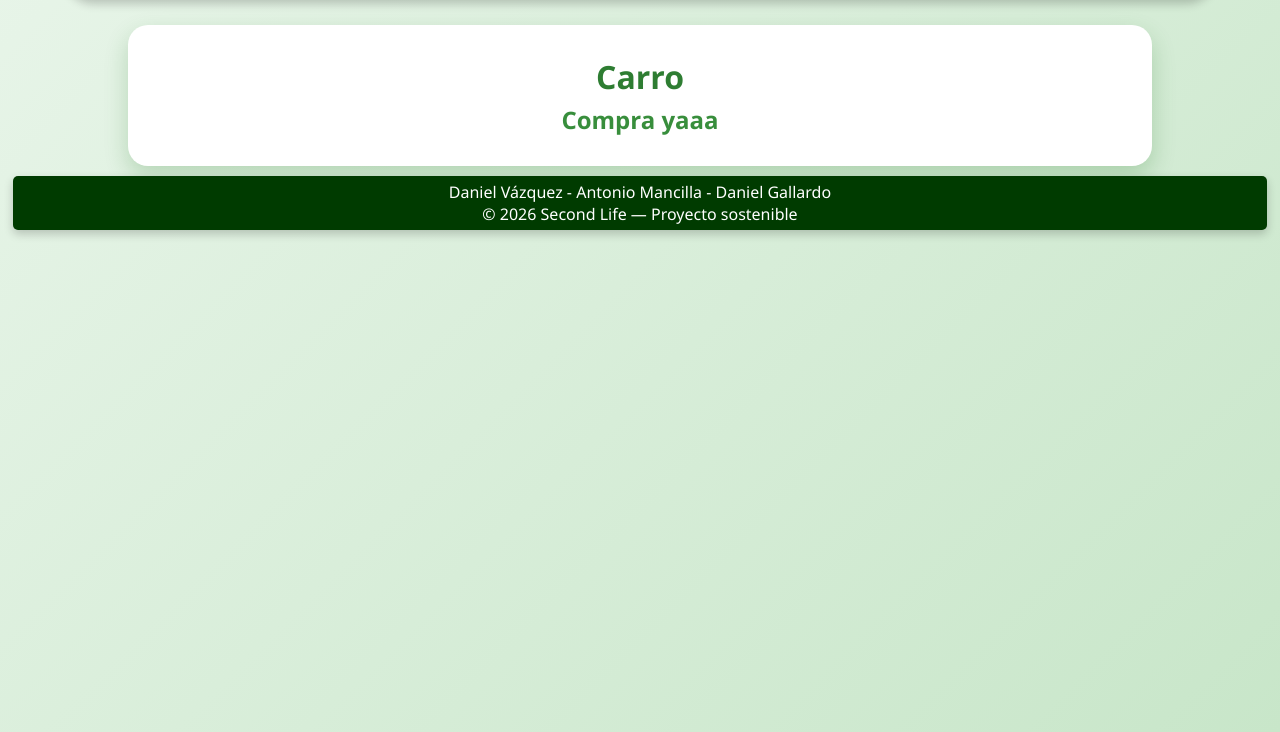
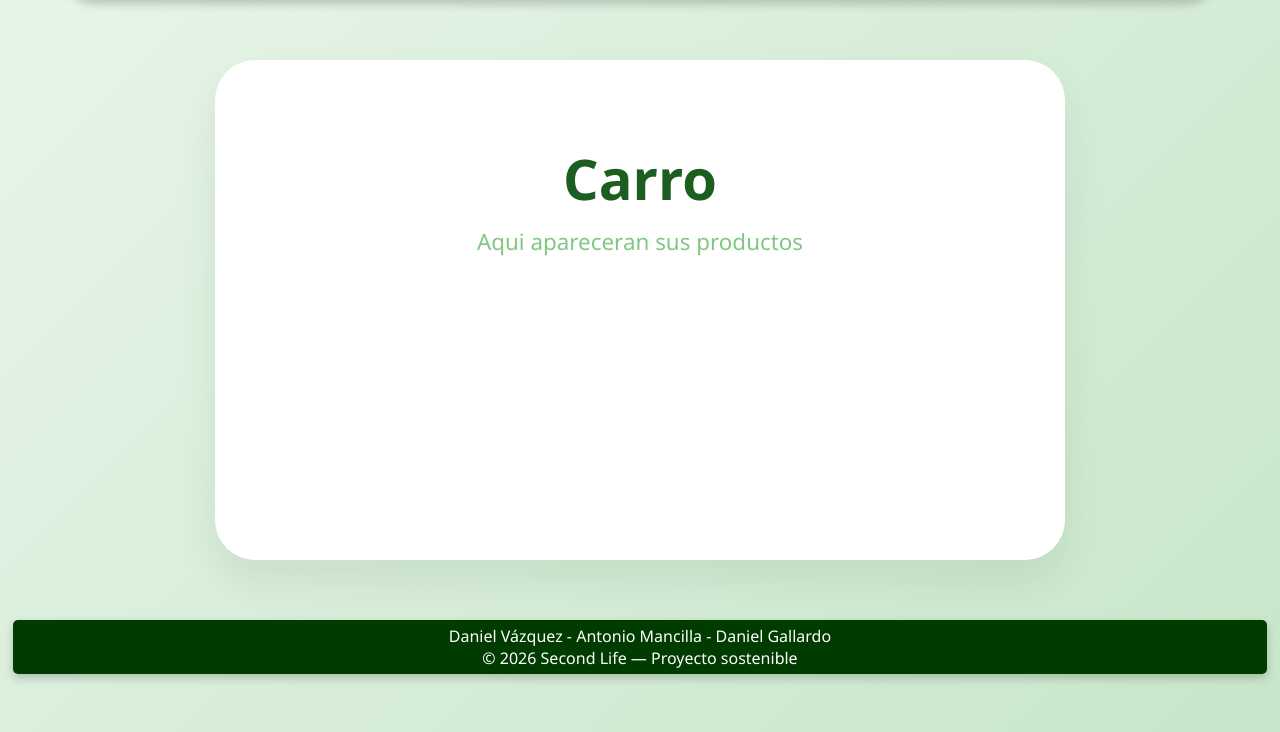
Before and after one commit to amancab828/Sostenibilidad_P6, a PHP site: page /carro.php in a window 1280 px wide. Shown: the part 78-810 px from the top of the page. Run offline with PHP 8.4, Linux system fonts and the light colour scheme.

Commit message:
Mejorado CSS apartado Carro 07/03/2026

```diff
--- a/assets/css/carro.css
+++ b/assets/css/carro.css
@@ -1,21 +1,29 @@
 .carro-container {
     background-color: #ffffff;
-    width: 80%;
-    padding: 30px 40px;
-    border-radius: 20px;
-    box-shadow: 0 10px 25px rgba(0, 100, 0, 0.2);
-    margin-left: 10%;
-    margin-top: 25px;
+    width: 85%;
+    max-width: 850px;
+    margin: 60px auto;
+    padding: 80px 50px 100px 50px;
+    min-height: 500px;
+    border-radius: 40px;
+    box-shadow: 0 20px 40px rgba(0, 50, 0, 0.08);
+    display: flex;
+    flex-direction: column;
+    justify-content: flex-start;
+    align-items: center;
 }
 
 .carro-container h1 {
-    color: #2e7d32;
-    text-align: center;
-    margin-bottom: 5px;
+    color:#1b5e20;
+    font-size: 3.5rem;
+    font-weight:800;
+    margin-top: 0;
+    margin-bottom: 10px;
 }
 
 .carro-container h2 {
-    color: #388e3c;
-    text-align: center;
+    color:#81c784;
+    font-size: 1.4rem;
+    font-weight: 400;
     margin-top: 0;
 }
--- a/carro.php
+++ b/carro.php
@@ -20,7 +20,7 @@
 
     <div class="carro-container">
         <h1>Carro</h1>
-        <h2>Compra yaaa</h2>
+        <h2>Aqui apareceran sus productos</h2>
 
         <p></p>
     </div>
```
